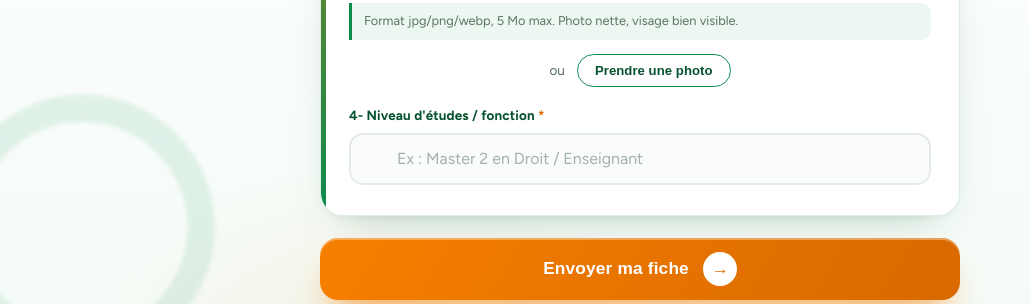
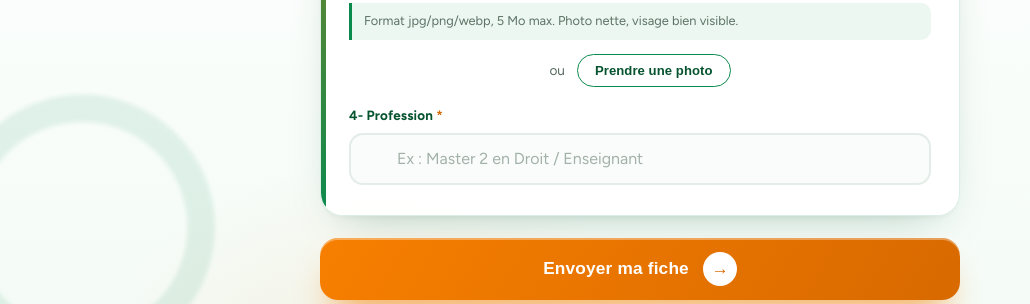
Before and after one commit to Sere-ali/jospia2026, a PHP site: page /jospia2026/inscription_responsable.php in a window 1280 px wide. Shown: the part 824-1128 px from the top of the page, without its empty margins (0-1030 px from the left). Run offline with PHP 8.4, Linux system fonts and the light colour scheme; data comes from the database, SQL or seed files in the repository; data that the repository does not hold is empty.

Commit message:
Responsables : formulaire et admin, libellé Profession
Co-Authored-By: Claude Sonnet 5.5 <noreply@anthropic.com>
Claude-Session: https://claude.ai/code/session_01KoR57eyK1Tu3mM4eFj1smP

```diff
--- a/admin/responsables_inscriptions.php
+++ b/admin/responsables_inscriptions.php
@@ -40,14 +40,14 @@ require_once __DIR__ . '/../includes/admin_nav.php';
     <div class="carte" style="overflow-x:auto;">
         <h3><?= count($liste) ?> fiche(s) reçue(s)</h3>
         <?php if (!$liste): ?><p>Aucune fiche pour le moment.</p><?php else: ?>
-        <table class="table" style="width:100%;"><thead><tr><th>Photo</th><th>Nom et prénom(s)</th><th>Commission</th><th>Depuis</th><th>Niveau d'études / fonction</th><th></th></tr></thead><tbody>
+        <table class="table" style="width:100%;"><thead><tr><th>Photo</th><th>Nom et prénom(s)</th><th>Commission</th><th>Depuis</th><th>Profession</th><th></th></tr></thead><tbody>
         <?php foreach ($liste as $r): if ($editId === (int)$r['id']): ?><tr><td colspan="6">
             <form method="post" enctype="multipart/form-data" class="form-pro" style="display:grid;gap:8px;max-width:640px;">
                 <input type="hidden" name="action" value="modifier"><input type="hidden" name="id" value="<?= (int)$r['id'] ?>"><input type="hidden" name="jeton" value="<?= e(resJeton()) ?>">
                 <label>Nom et prénom(s)<input type="text" name="nom_prenoms" value="<?= e($r['nom_prenoms']) ?>" required></label>
                 <label>Commission<select name="commission"><?php foreach (listeCommissions() as $c): ?><option <?= $c === $r['commission'] ? 'selected' : '' ?>><?= e($c) ?></option><?php endforeach; ?></select></label>
                 <label>Année de début<input type="number" name="annee_debut" min="1990" max="<?= (int)date('Y') ?>" value="<?= e($r['annee_debut']) ?>"></label>
-                <label>Niveau d'études / fonction<textarea name="niveau_fonction" rows="3"><?= e($r['niveau_fonction']) ?></textarea></label>
+                <label>Profession<textarea name="niveau_fonction" rows="3"><?= e($r['niveau_fonction']) ?></textarea></label>
                 <label>Nouvelle photo (facultatif)<input type="file" name="photo" accept="image/*"></label>
                 <div><button class="btn btn-primaire btn-sm" type="submit">Enregistrer</button> <a class="btn btn-outline btn-sm" href="<?= BASE_URL ?>/admin/responsables_inscriptions">Annuler</a></div>
             </form></td></tr>
--- a/inscription_responsable.php
+++ b/inscription_responsable.php
@@ -15,7 +15,7 @@ if ($_SERVER['REQUEST_METHOD'] === 'POST') {
     if ($nom === '') $erreurs[] = "Le nom et prénom(s) sont obligatoires.";
     if (!in_array($commission, listeCommissions(), true)) $erreurs[] = "Veuillez choisir votre commission.";
     if ($annee < 1990 || $annee > $anneeMax) $erreurs[] = "L'année de début doit être comprise entre 1990 et $anneeMax.";
-    if ($niveau === '') $erreurs[] = "Indiquez votre niveau d'études / fonction.";
+    if ($niveau === '') $erreurs[] = "Indiquez votre profession.";
     $existant = null;
     if (!$erreurs) {
         $st = $pdo->prepare("SELECT * FROM presentation_responsables WHERE commission = ? AND nom_prenoms = ?");
@@ -61,7 +61,7 @@ if ($_SERVER['REQUEST_METHOD'] === 'POST') {
                     <div class="form-group"><label>3- Photo d'identité <span class="req">*</span></label>
                         <input type="file" name="photo" accept="image/*">
                         <div class="help-text">Format jpg/png/webp, 5 Mo max. Photo nette, visage bien visible.</div></div>
-                    <div class="form-group"><label>4- Niveau d'études / fonction <span class="req">*</span></label>
+                    <div class="form-group"><label>4- Profession <span class="req">*</span></label>
                         <input type="text" name="niveau_fonction" required placeholder="Ex : Master 2 en Droit / Enseignant" value="<?= e($_POST['niveau_fonction'] ?? '') ?>"></div>
                 </fieldset>
                 <button type="submit" class="btn btn-primaire btn-block btn-envoi"><span>Envoyer ma fiche</span><i aria-hidden="true">→</i></button>
```
